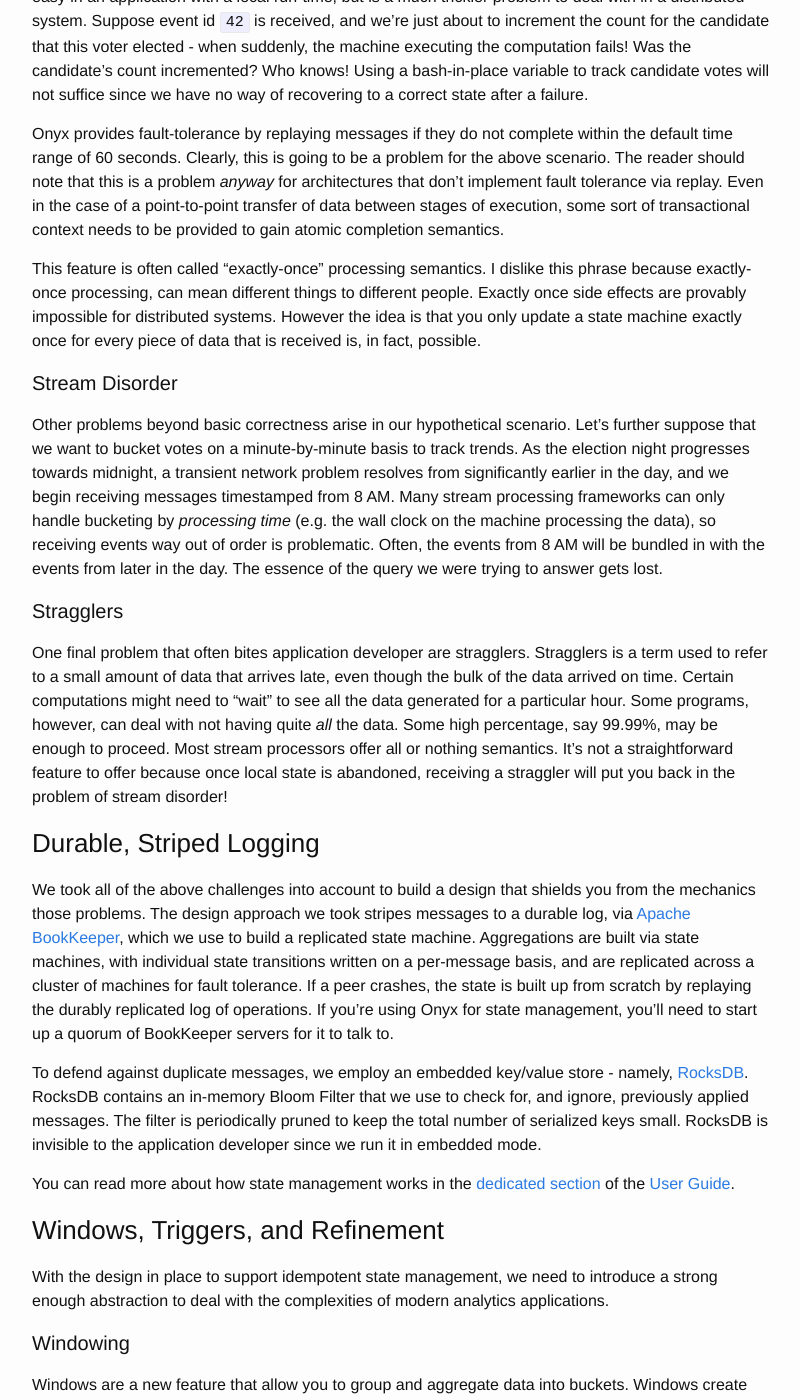
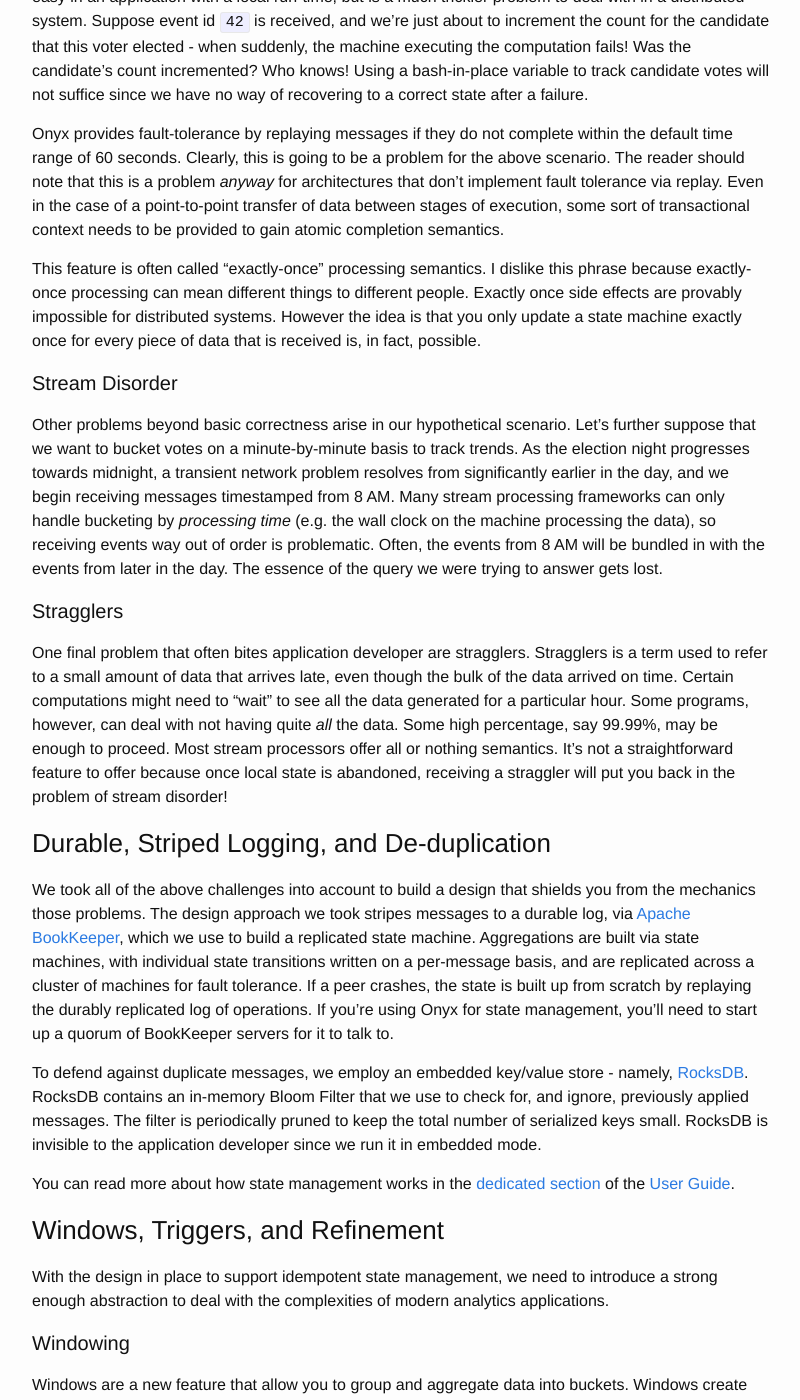
Before and after one commit to podviaznikov/MichaelDrogalis.github.io, a Jekyll site: the page built from _posts/2015-11-12-Onyx-0.8.0-Automatic-State-Management.md, in a window 1280 px wide and 1400 px high, scrolled down 830 px. Shown: the whole window, without its empty margins (238-1038 px from the left). Built offline with Jekyll 4.4.1, drawn with Linux system fonts in a browser that asks for light colours; Markdown is read by kramdown in place of the engine named in the settings.

Commit message:
Add deduplication to durable heading. Improve english.

```diff
--- a/_posts/2015-11-12-Onyx-0.8.0-Automatic-State-Management.md
+++ b/_posts/2015-11-12-Onyx-0.8.0-Automatic-State-Management.md
@@ -21,7 +21,7 @@ Perhaps the most obvious problem we'll encounter is the need to count every vote
 
 Onyx provides fault-tolerance by replaying messages if they do not complete within the default time range of 60 seconds. Clearly, this is going to be a problem for the above scenario. The reader should note that this is a problem *anyway* for architectures that don't implement fault tolerance via replay. Even in the case of a point-to-point transfer of data between stages of execution, some sort of transactional context needs to be provided to gain atomic completion semantics.
 
-This feature is often called "exactly-once" processing semantics. I dislike this phrase because exactly-once processing, can mean different things to different people. Exactly once side effects are provably impossible for distributed systems. However the idea is that you only update a state machine exactly once for every piece of data that is received is, in fact, possible.
+This feature is often called "exactly-once" processing semantics. I dislike this phrase because exactly-once processing can mean different things to different people. Exactly once side effects are provably impossible for distributed systems. However the idea is that you only update a state machine exactly once for every piece of data that is received is, in fact, possible.
 
 #### Stream Disorder
 
@@ -31,7 +31,7 @@ Other problems beyond basic correctness arise in our hypothetical scenario. Let'
 
 One final problem that often bites application developer are stragglers. Stragglers is a term used to refer to a small amount of data that arrives late, even though the bulk of the data arrived on time. Certain computations might need to "wait" to see all the data generated for a particular hour. Some programs, however, can deal with not having quite *all* the data. Some high percentage, say 99.99%, may be enough to proceed. Most stream processors offer all or nothing semantics. It's not a straightforward feature to offer because once local state is abandoned, receiving a straggler will put you back in the problem of stream disorder!
 
-### Durable, Striped Logging
+### Durable, Striped Logging, and De-duplication
 
 We took all of the above challenges into account to build a design that shields you from the mechanics those problems. The design approach we took stripes messages to a durable log, via [Apache BookKeeper](http://bookkeeper.apache.org), which we use to build a replicated state machine. Aggregations are built via state machines, with individual state transitions written on a per-message basis, and are replicated across a cluster of machines for fault tolerance. If a peer crashes, the state is built up from scratch by replaying the durably replicated log of operations. If you're using Onyx for state management, you'll need to start up a quorum of BookKeeper servers for it to talk to.
 
```
